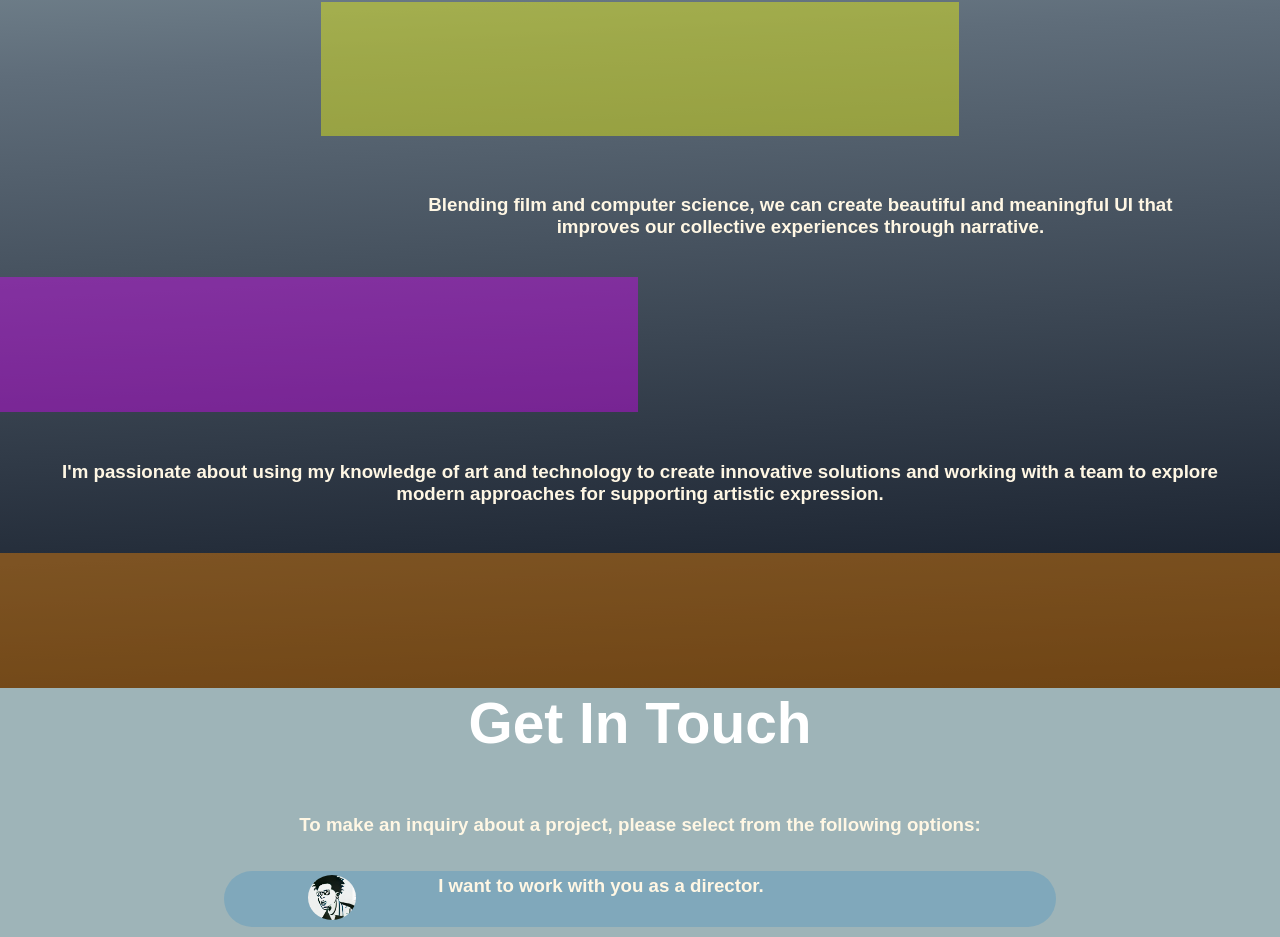
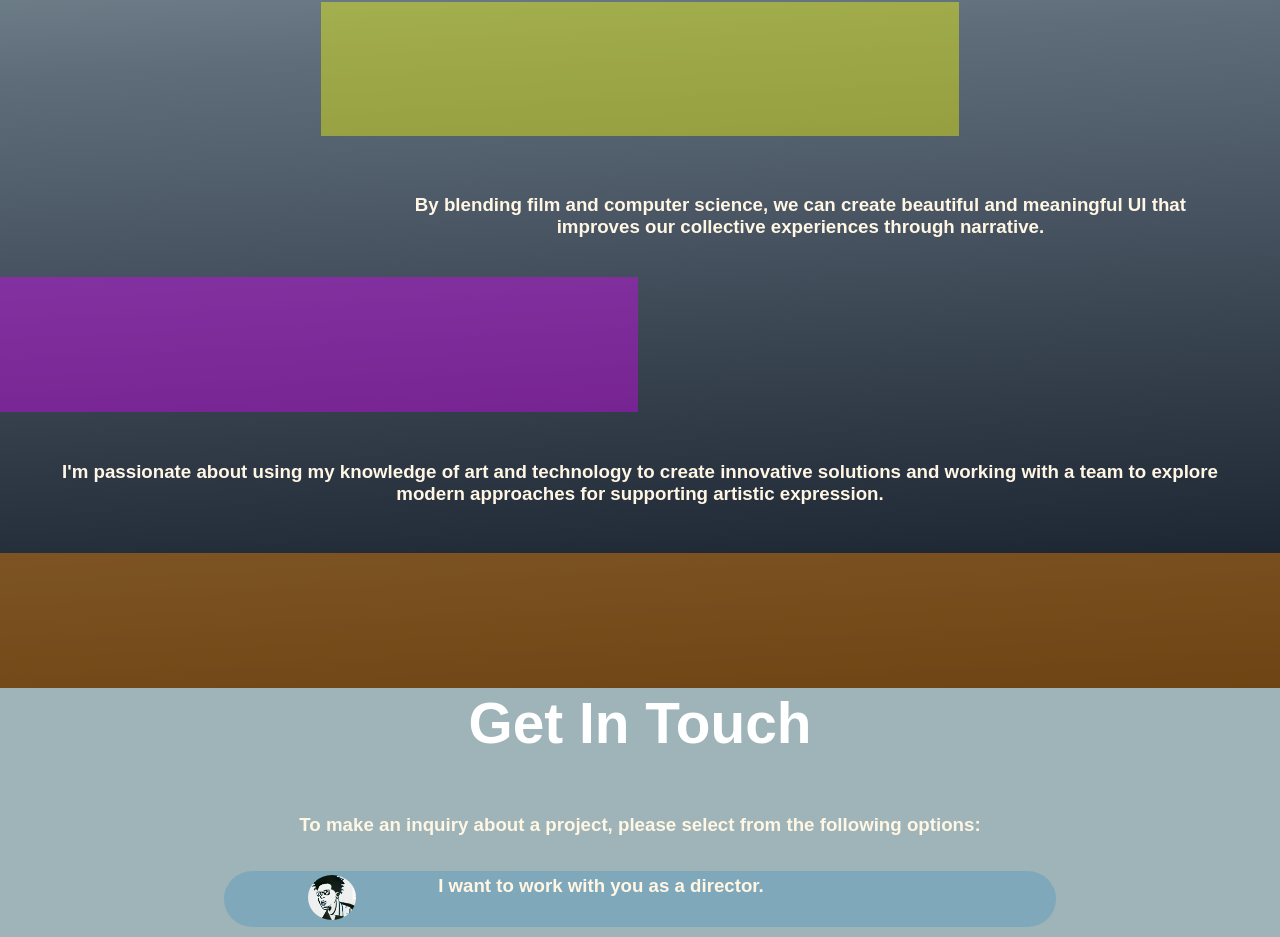
Before and after one commit to brunoarnabar/film-portfolio-deployment, a React (Create React App) app: page / in a window 1280 px wide. Shown: the part 1376-2313 px from the top of the page. Built offline with nearby package versions, Linux system fonts and the light colour scheme; a web font is replaced by a local one.

Commit message:
Contact.Messy {style.4}

```diff
--- a/src/Components/Philosophy/Philosophy.jsx
+++ b/src/Components/Philosophy/Philosophy.jsx
@@ -15,7 +15,7 @@ function Philosophy() {
             <div className="Message-phi Second-phi"> Although "Creative Director & Developer" may sound like an oxymoron (at least, to me it did), I realized my skillset has been defined by that very role. </div>
             <div className="SVG Three-phi"> </div>
 
-            <div className="Message-phi Third-phi"> Blending film and computer science, we can create beautiful and meaningful UI that improves our collective experiences through narrative. </div>
+            <div className="Message-phi Third-phi"> By blending film and computer science, we can create beautiful and meaningful UI that improves our collective experiences through narrative. </div>
             <div className="SVG Four-phi"> </div>
 
             <div className="Message-phi Final-phi"> I'm passionate about using my knowledge of art and technology to create innovative solutions and working with a team to explore modern approaches for supporting artistic expression. </div>
```
